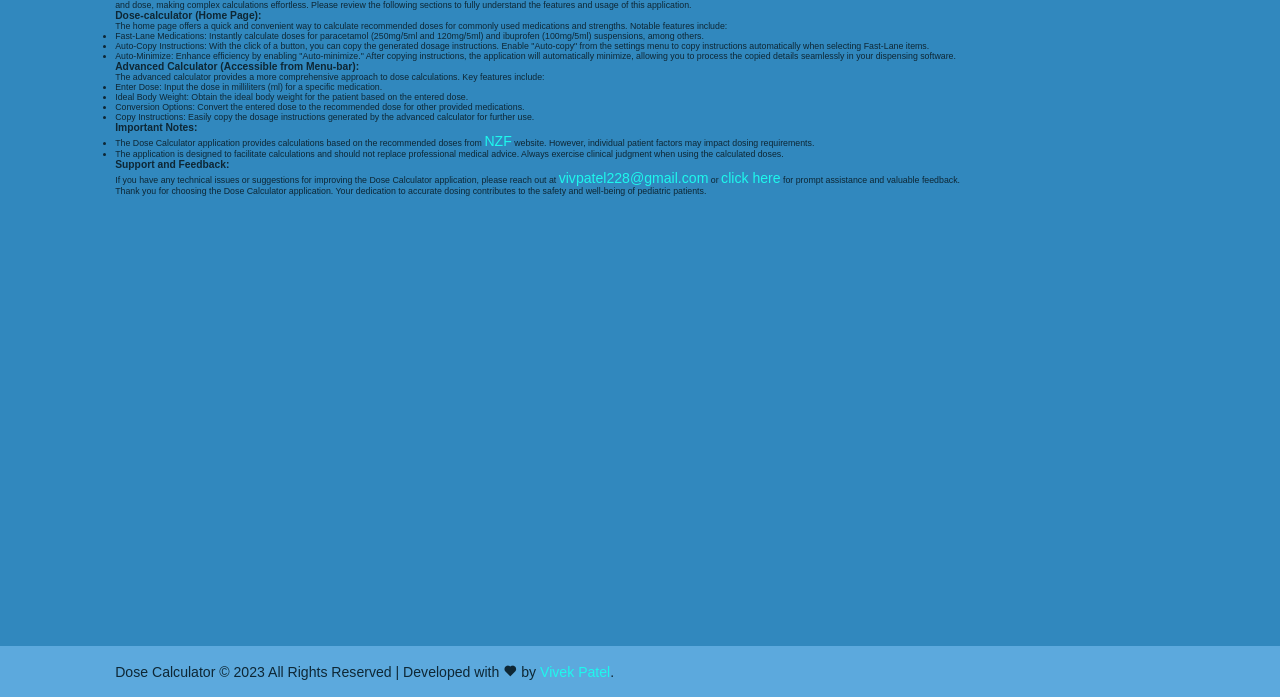
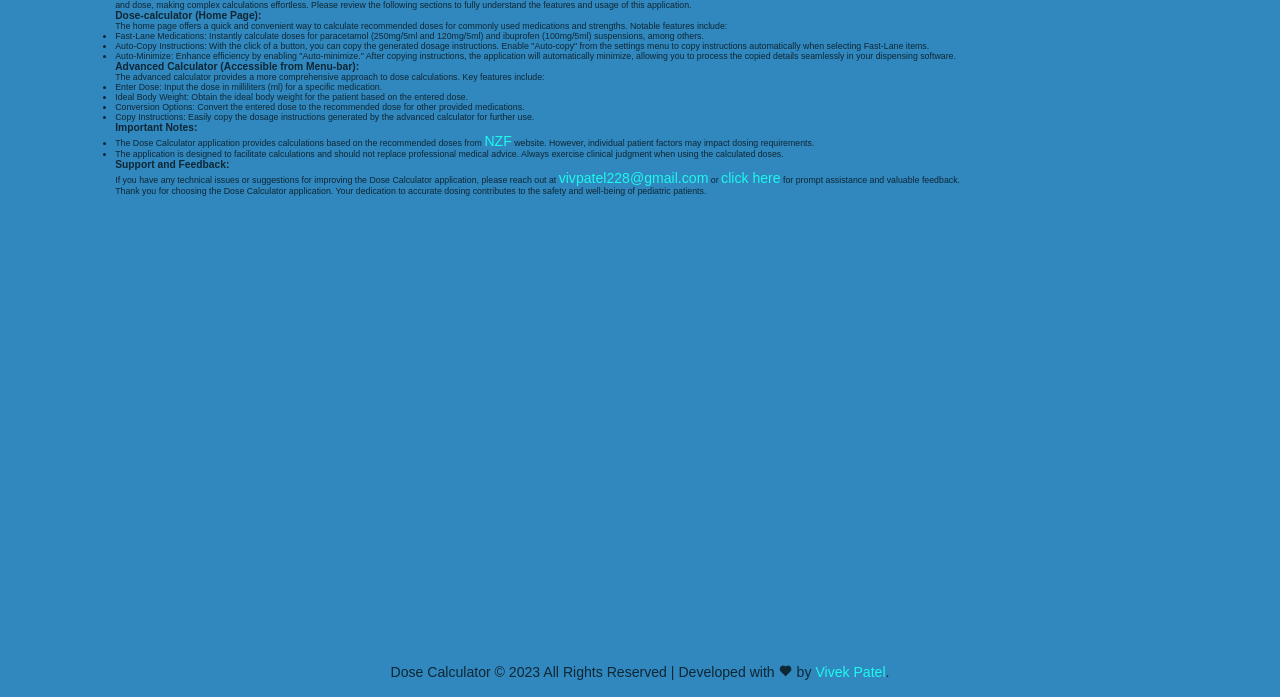
Before and after one commit to DoseCalculator/app, a plain HTML site: page help.html in a window 1280 px wide. Shown: the part 154-851 px from the top of the page. Drawn offline with nearby package versions, Linux system fonts and the light colour scheme; a web font is replaced by a local one.

Commit message:
Update help.html
save

```diff
--- a/help.html
+++ b/help.html
@@ -111,7 +111,7 @@
         </div>
     </section>
 
-    <footer class='footer' id='footer'>
+    <footer class='help-footer' id='footer'>
         <div class='footer-text'>
             <p>Dose Calculator &copy; 2023 All Rights Reserved | Developed with <i class='bx bxs-heart'></i> by  <a href="https://github.com/VivekPatel28" class="contact-us" target="_blank">Vivek Patel</a>.
             </p>
```
